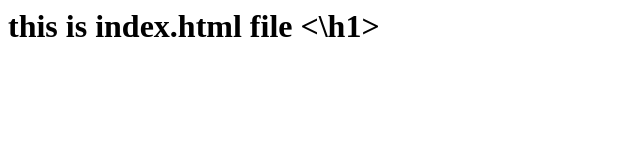
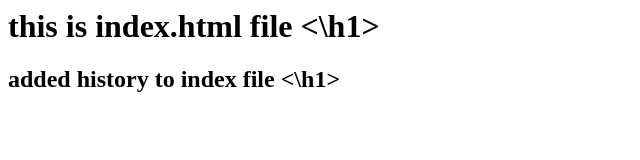
Before and after one commit to pmannava22/vtgitrepo, a plain HTML site: page index.html in a window 1280 px wide. Shown: the whole page, without its empty margins (0-640 px from the left). Drawn offline with Linux system fonts and the light colour scheme.

Commit message:
pushing the index update file

```diff
--- a/index.html
+++ b/index.html
@@ -1 +1,2 @@
 <h1> this is index.html file <\h1>
+<h2> added history to index file <\h1>
```
